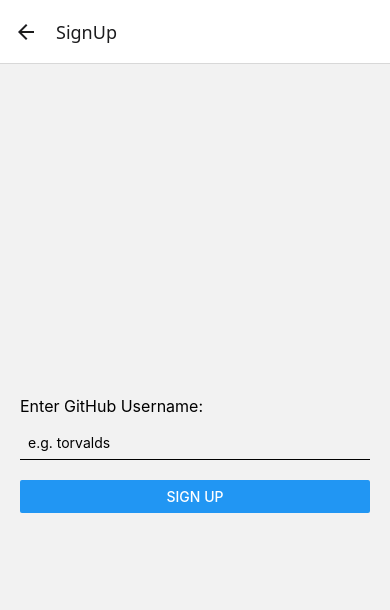
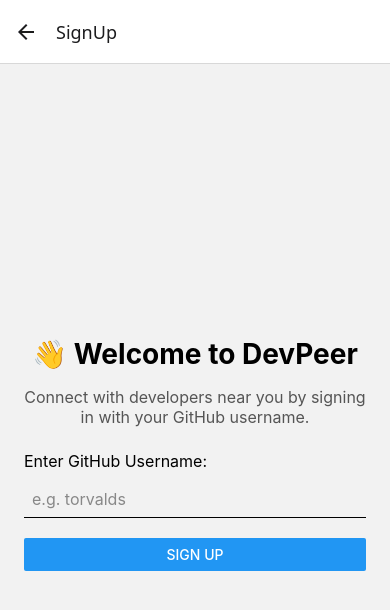
Before and after one commit to gbojo/DevPeer, a React Native app: screen /Map in a window 390 px wide. Shown: the top 610 px of the page. Built offline with nearby package versions, Linux system fonts and the light colour scheme.

Commit message:
SignUpScreen updated with a message

```diff
--- a/screens/SignUpScreen.tsx
+++ b/screens/SignUpScreen.tsx
@@ -1,5 +1,13 @@
 import React, { useEffect, useState } from 'react';
-import { View, Text, TextInput, Button, Alert, ActivityIndicator } from 'react-native';
+import {
+  View,
+  Text,
+  TextInput,
+  Button,
+  Alert,
+  ActivityIndicator,
+  StyleSheet,
+} from 'react-native';
 import AsyncStorage from '@react-native-async-storage/async-storage';
 import { NativeStackScreenProps } from '@react-navigation/native-stack';
 import { RootStackParamList } from '../navigation/AppNavigator';
@@ -11,14 +19,13 @@
   const [username, setUsername] = useState('');
   const [loading, setLoading] = useState(true);
 
-  // Check storage on first load
   useEffect(() => {
     const checkUser = async () => {
       const savedUsername = await AsyncStorage.getItem('githubUsername');
       if (savedUsername) {
         navigation.replace('Map');
       } else {
-        setLoading(false); // Show form if not signed in
+        setLoading(false);
       }
     };
     checkUser();
@@ -38,22 +45,63 @@
 
   if (loading) {
     return (
-      <View style={{ flex: 1, justifyContent: 'center', alignItems: 'center' }}>
+      <View style={styles.centered}>
         <ActivityIndicator size="large" />
       </View>
     );
   }
 
   return (
-    <View style={{ flex: 1, padding: 20, justifyContent: 'center' }}>
-      <Text style={{ fontSize: 16, marginBottom: 10 }}>Enter GitHub Username:</Text>
+    <View style={styles.container}>
+      <Text style={styles.title}>👋 Welcome to DevPeer</Text>
+      <Text style={styles.subtitle}>
+        Connect with developers near you by signing in with your GitHub username.
+      </Text>
+
+      <Text style={styles.label}>Enter GitHub Username:</Text>
       <TextInput
         placeholder="e.g. torvalds"
         value={username}
         onChangeText={setUsername}
-        style={{ borderBottomWidth: 1, marginBottom: 20, padding: 8 }}
+        style={styles.input}
+        placeholderTextColor="#888"
       />
       <Button title="Sign Up" onPress={handleSignUp} />
     </View>
   );
 }
+
+const styles = StyleSheet.create({
+  container: {
+    flex: 1,
+    padding: 24,
+    justifyContent: 'center',
+  },
+  title: {
+    fontSize: 28,
+    fontWeight: 'bold',
+    textAlign: 'center',
+    marginBottom: 16,
+  },
+  subtitle: {
+    fontSize: 16,
+    marginBottom: 24,
+    color: '#555',
+    textAlign: 'center',
+  },
+  label: {
+    fontSize: 16,
+    marginBottom: 10,
+  },
+  input: {
+    borderBottomWidth: 1,
+    marginBottom: 20,
+    padding: 8,
+    fontSize: 16,
+  },
+  centered: {
+    flex: 1,
+    justifyContent: 'center',
+    alignItems: 'center',
+  },
+});
```
